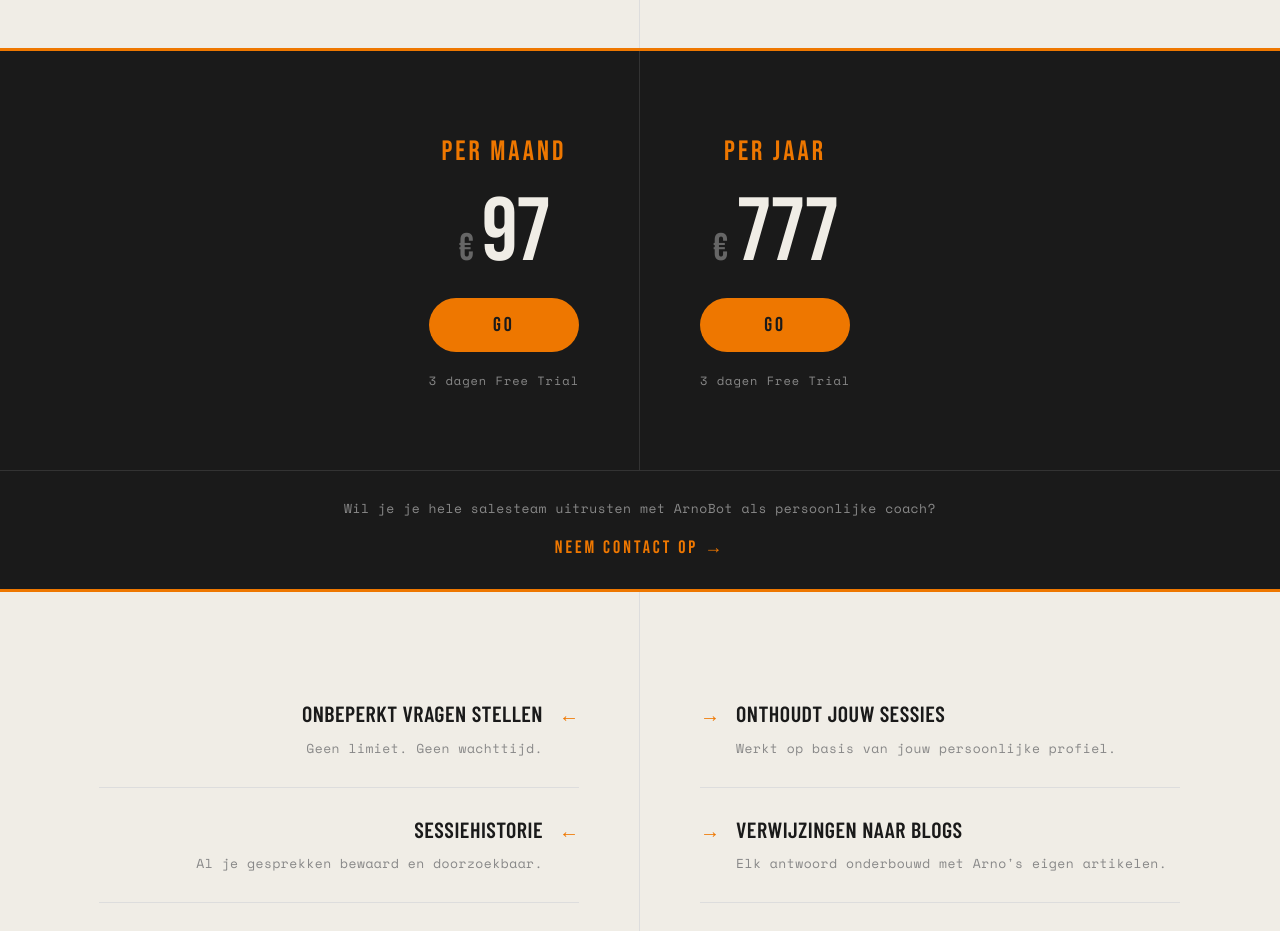
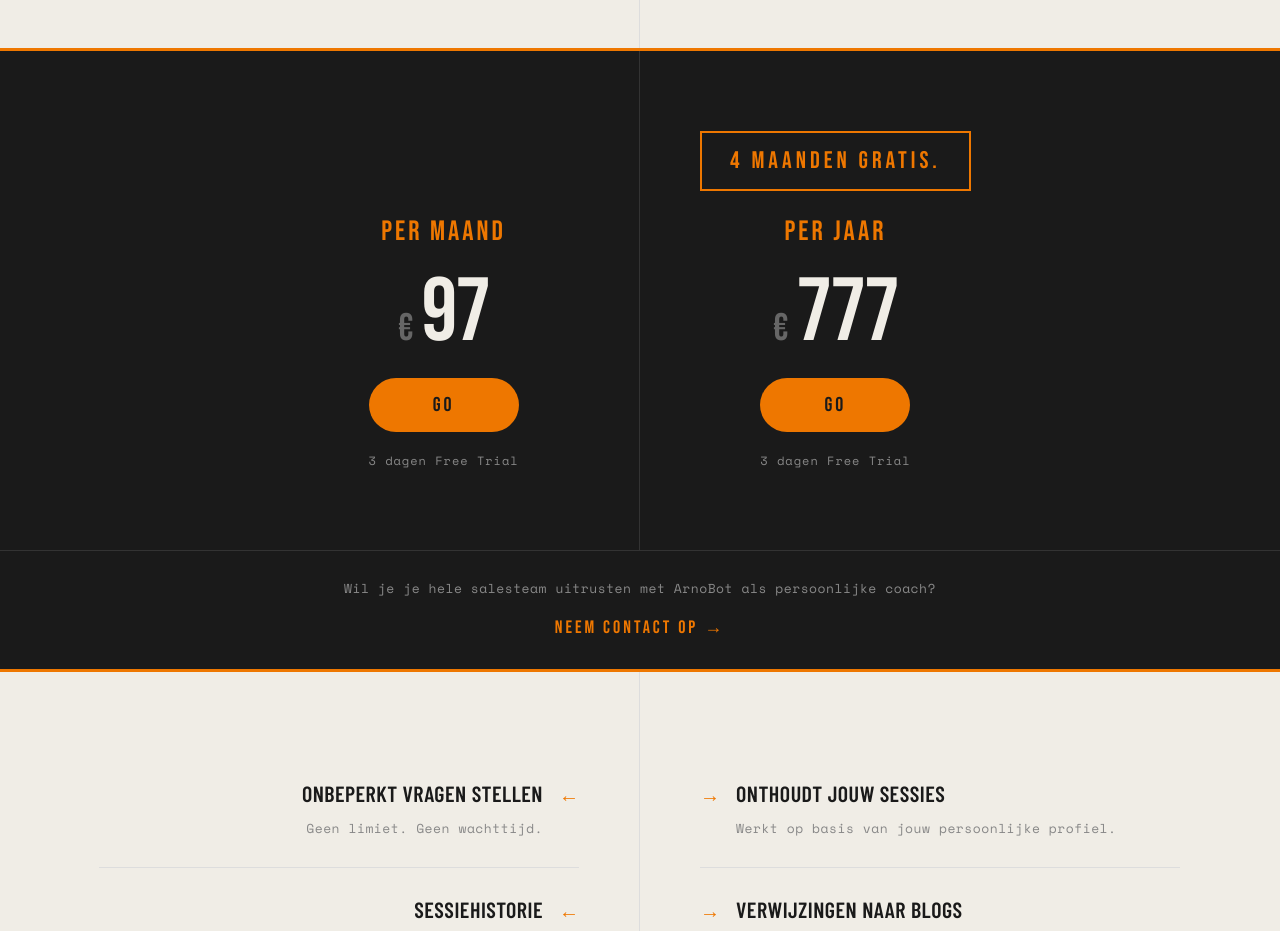
Before and after one commit to arnoceo-ops/arno-blog, a Next.js app: page /arnobot in a window 1280 px wide. Shown: the part 1360-2291 px from the top of the page. Built offline with nearby package versions, Linux system fonts and the light colour scheme; a web font is replaced by a local one.

Commit message:
feat: badge '4 maanden gratis' boven per jaar, prijzen horizontaal uitgelijnd

```diff
--- a/app/arnobot/page.tsx
+++ b/app/arnobot/page.tsx
@@ -267,6 +267,7 @@ export default function ArnoBotLandingPage() {
         {/* LEFT: PER MAAND — zelfde kolom als subscribe-text-col */}
         <div className="subscribe-text-col" style={{alignItems:'center', padding:'80px 60px'}}>
           <div style={{display:'flex', flexDirection:'column', alignItems:'center', gap:'20px', textAlign:'center'}}>
+            <div style={{border:'2px solid transparent', padding:'10px 28px', fontFamily:"'Bebas Neue', sans-serif", fontSize:'24px', letterSpacing:'4px', visibility:'hidden'}}>4 maanden gratis.</div>
             <span style={{fontSize:'28px', letterSpacing:'3px', textTransform:'uppercase', color:'#EE7700', fontFamily:"'Bebas Neue', sans-serif"}}>Per maand</span>
             <div style={{display:'flex', alignItems:'baseline', gap:'8px'}}>
               <span style={{fontFamily:"'Bebas Neue', sans-serif", fontSize:'clamp(28px, 3vw, 44px)', color:'#666', letterSpacing:0}}>€</span>
@@ -287,6 +288,7 @@ export default function ArnoBotLandingPage() {
         {/* RIGHT: PER JAAR — zelfde kolom als canvas-right */}
         <div className="canvas-right" style={{background:'#1a1a1a', justifyContent:'center', alignItems:'flex-start', padding:'80px 60px'}}>
           <div style={{display:'flex', flexDirection:'column', alignItems:'center', gap:'20px', textAlign:'center'}}>
+            <div style={{border:'2px solid #EE7700', padding:'10px 28px', fontFamily:"'Bebas Neue', sans-serif", fontSize:'24px', letterSpacing:'4px', color:'#EE7700', textTransform:'uppercase'}}>4 maanden gratis.</div>
             <span style={{fontSize:'28px', letterSpacing:'3px', textTransform:'uppercase', color:'#EE7700', fontFamily:"'Bebas Neue', sans-serif"}}>Per jaar</span>
             <div style={{display:'flex', alignItems:'baseline', gap:'8px'}}>
               <span style={{fontFamily:"'Bebas Neue', sans-serif", fontSize:'clamp(28px, 3vw, 44px)', color:'#666', letterSpacing:0}}>€</span>
```
